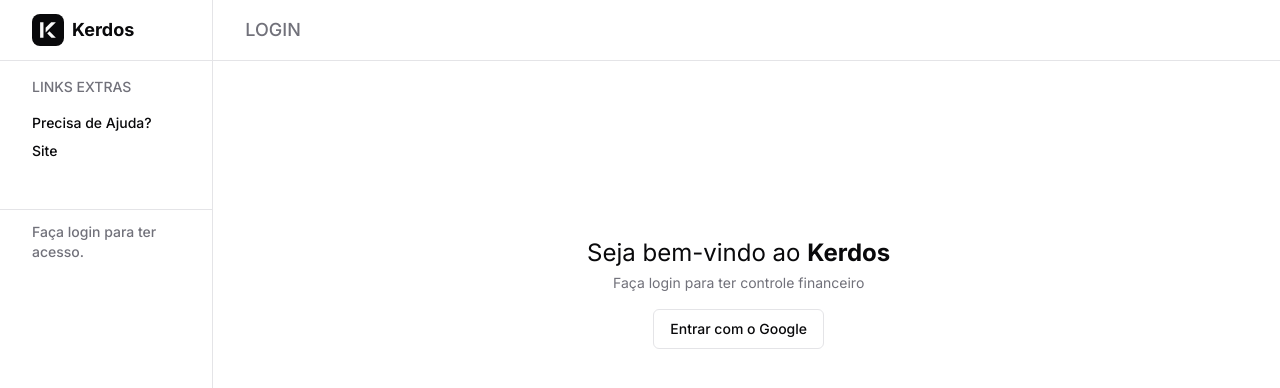
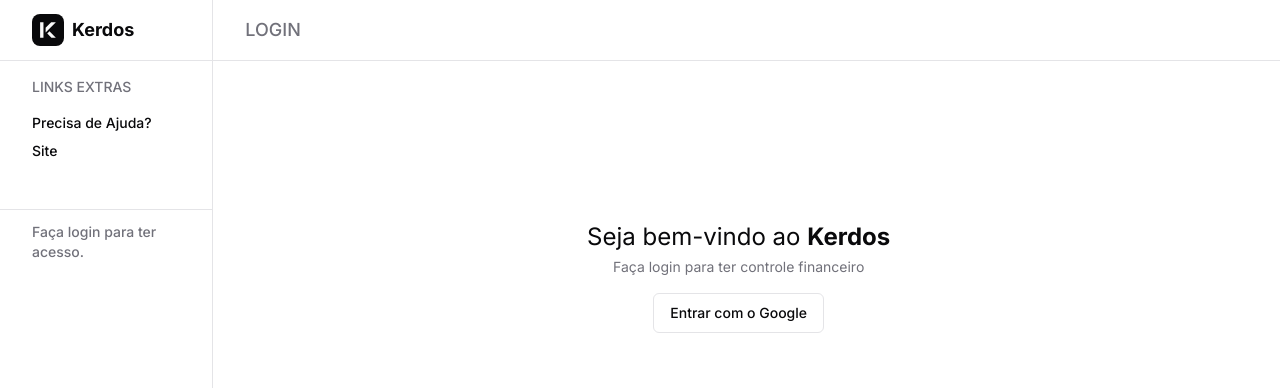
Before and after one commit to MatheusAltrao/Kerdos, a Next.js app: page / in a window 1280 px wide. Shown: the top 388 px of the page. Built offline with nearby package versions, Linux system fonts and the light colour scheme; no server answers.

Commit message:
fix: remove pt-4

```diff
--- a/src/components/content/Container.tsx
+++ b/src/components/content/Container.tsx
@@ -8,7 +8,7 @@
 
 const Container = ({ children, className }: ContainerProps) => {
     return <div className={`flex  flex-1 py-4 px-8 ${className}`}>
-        <ScrollArea className="w-full flex flex-1 h-[90vh] pr-4 pt-4 pb-12 overflow-y-auto  " >
+        <ScrollArea className="w-full flex flex-1 h-[90vh] pr-4  pb-12 overflow-y-auto  " >
             {children}
         </ScrollArea>
     </div>;
```
